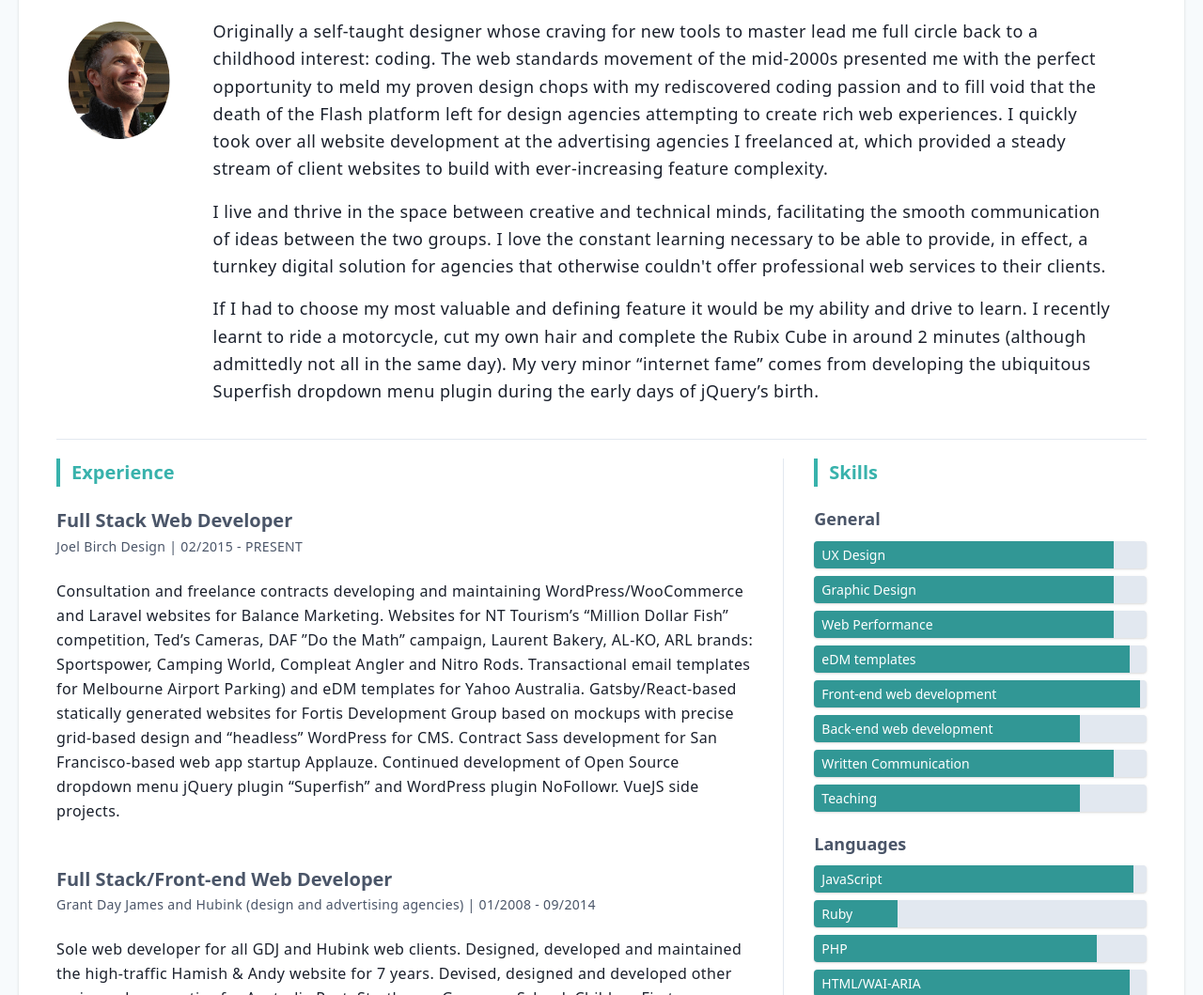
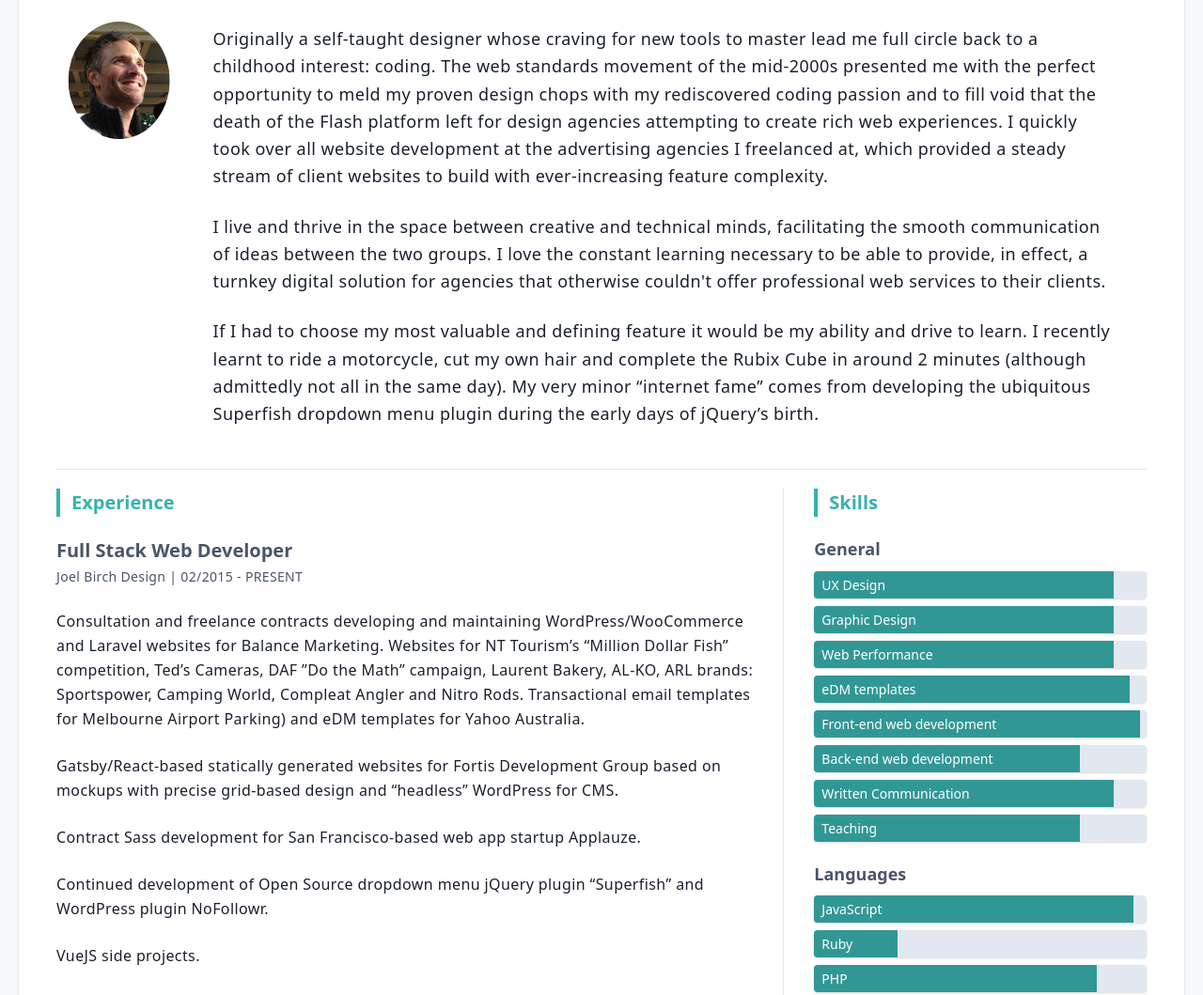
Before and after one commit to joeldbirch/resume, a Gatsby site: page / in a window 1280 px wide. Shown: the part 190-1249 px from the top of the page at 94% size. Built offline with nearby package versions, Linux system fonts and the light colour scheme; Gatsby itself is replaced by a stand-in of ours.

Commit message:
Further customisation and split Paras component.

```diff
--- a/src/components/experience.js
+++ b/src/components/experience.js
@@ -1,4 +1,5 @@
-import React from 'react';
+import React from 'react'
+import Paras from './paras'
 
 const Experience = ({ data }) => (
   <section>
@@ -10,10 +11,12 @@ const Experience = ({ data }) => (
           <h3 className="item-sub">
             {item.company} | {item.start} - {item.end || 'PRESENT'}
           </h3>
-          <p className="py-6 leading-relaxed tracking-wide">{item.description}</p>
+          <div className="py-6 leading-relaxed tracking-wide">
+            <Paras text={item.description}/>
+          </div>
         </article>
       ))}
   </section>
-);
+)
 
-export default Experience;
+export default Experience
--- /dev/null
+++ b/src/components/paras.js
@@ -0,0 +1,6 @@
+import React from 'react'
+
+export default ({text=``}) => {
+  const paras = text.split(`\n\n`)
+  return paras.map((para, index) => <p className={`${index===0 ? `` : `mt-6`}`}>{para}</p>)
+}
--- a/src/components/summary.js
+++ b/src/components/summary.js
@@ -16,7 +16,7 @@ const Summary = ({ data }) => {
         />
       </div>
       <p className="tracking-wide leading-relaxed lg:mx-8 lg:text-lg">
-        {paras?.map(para => <p className="my-4">{para}</p>)}
+        {paras?.map(para => <p className="my-6">{para}</p>)}
       </p>
     </section>
   )
```
Also changed, not shown: 1 other file.
